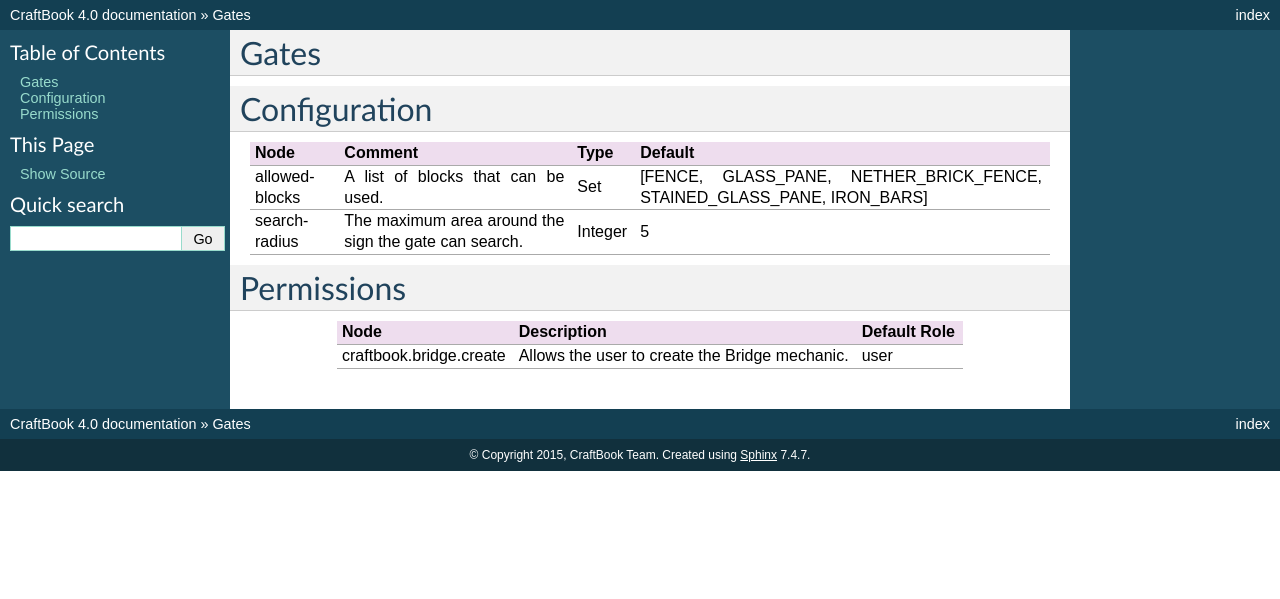
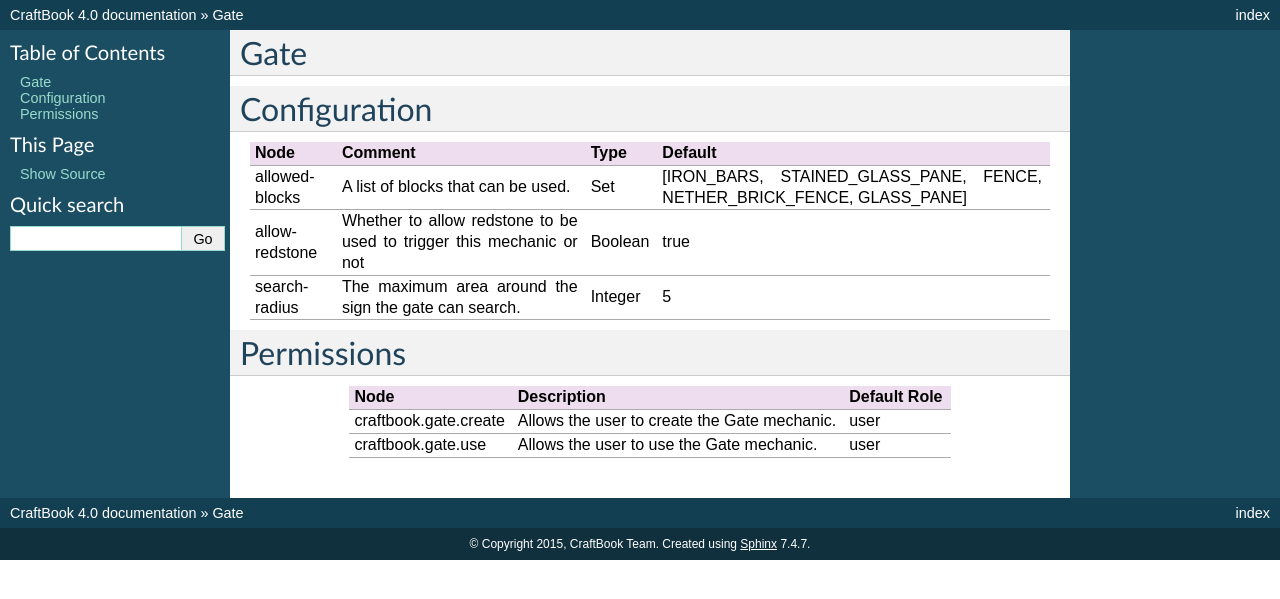
Before and after one commit to EngineHub/CraftBookDocs, a Sphinx documentation site: the page built from source/mechanics/gate.rst, in a window 1280 px wide. Shown: the top 599 px of the page. Built offline with Sphinx 7.4.7, drawn with Linux system fonts in a browser that asks for light colours; pages that are not in the unit, such as notebooks, are missing from menus.

Commit message:
Update to latest

```diff
--- a/source/mechanics/elevator.rst
+++ b/source/mechanics/elevator.rst
@@ -1,6 +1,6 @@
-=========
-Elevators
-=========
+========
+Elevator
+========
 
 
 =============
--- a/source/mechanics/gate.rst
+++ b/source/mechanics/gate.rst
@@ -1,24 +1,27 @@
-=====
-Gates
-=====
+====
+Gate
+====
+
 
 =============
 Configuration
 =============
 
-============== ===================================================== ======= ======================================================================
-Node           Comment                                               Type    Default
-============== ===================================================== ======= ======================================================================
-allowed-blocks A list of blocks that can be used.                    Set     [FENCE, GLASS_PANE, NETHER_BRICK_FENCE, STAINED_GLASS_PANE, IRON_BARS]
-search-radius  The maximum area around the sign the gate can search. Integer 5
-============== ===================================================== ======= ======================================================================
+============== ==================================================================== ======= ======================================================================
+Node           Comment                                                              Type    Default
+============== ==================================================================== ======= ======================================================================
+allowed-blocks A list of blocks that can be used.                                   Set     [IRON_BARS, STAINED_GLASS_PANE, FENCE, NETHER_BRICK_FENCE, GLASS_PANE]
+allow-redstone Whether to allow redstone to be used to trigger this mechanic or not Boolean true
+search-radius  The maximum area around the sign the gate can search.                Integer 5
+============== ==================================================================== ======= ======================================================================
 
 ===========
 Permissions
 ===========
 
-======================= ============================================== ============
-Node                    Description                                    Default Role
-======================= ============================================== ============
-craftbook.bridge.create Allows the user to create the Bridge mechanic. user
-======================= ============================================== ============
+===================== ============================================ ============
+Node                  Description                                  Default Role
+===================== ============================================ ============
+craftbook.gate.create Allows the user to create the Gate mechanic. user
+craftbook.gate.use    Allows the user to use the Gate mechanic.    user
+===================== ============================================ ============
--- a/source/mechanics/glowstone.rst
+++ b/source/mechanics/glowstone.rst
@@ -1,8 +1,7 @@
 =========
-Glowstone
+GlowStone
 =========
 The *Glowstone* mechanic allows switching a configurable block (defaulted to glass) to glowstone using redstone. Put a tonne together and you can control your home's lighting with a regular redstone switch.
-
 
 =============
 Configuration
```
Also changed, not shown: source/mechanics/bridge.rst (+6 -4 lines), source/mechanics/door.rst (+11 -9 lines), source/mechanics/minecart/emptydecay.rst (+10 -5 lines).
